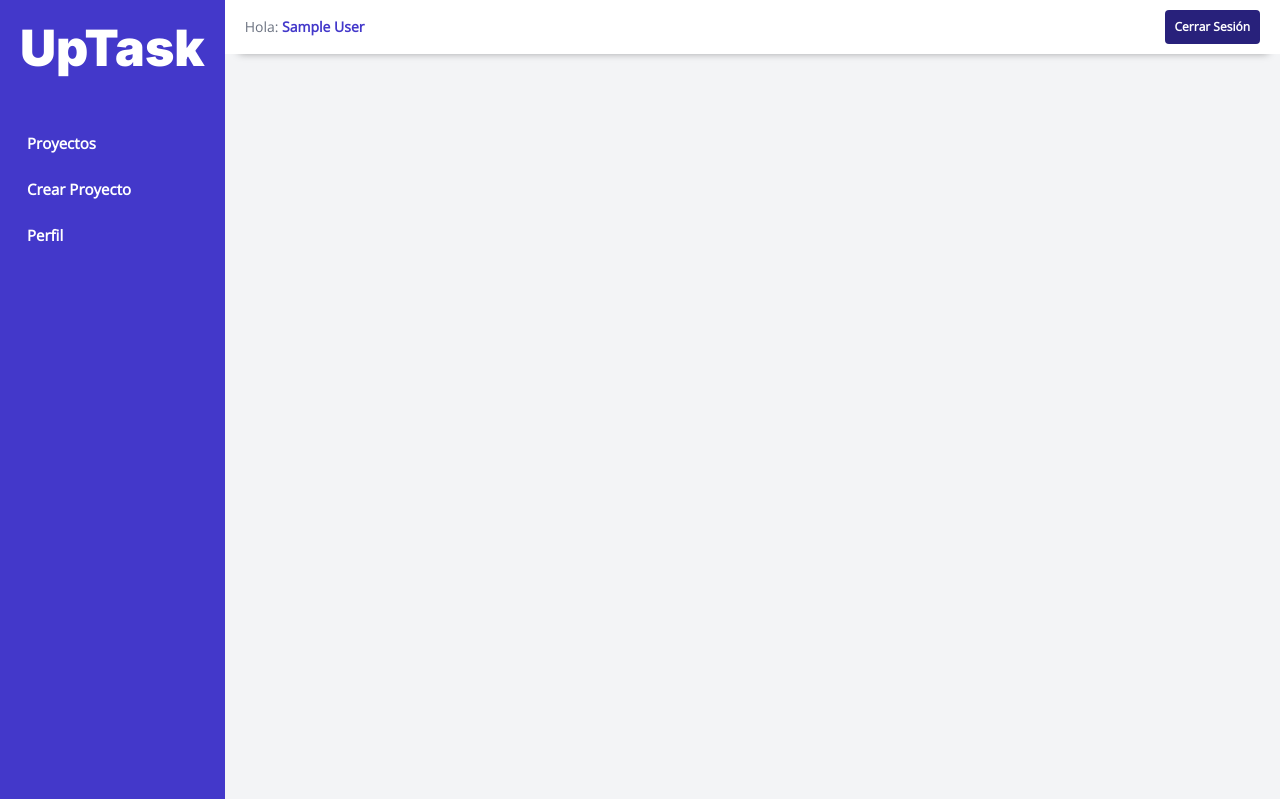
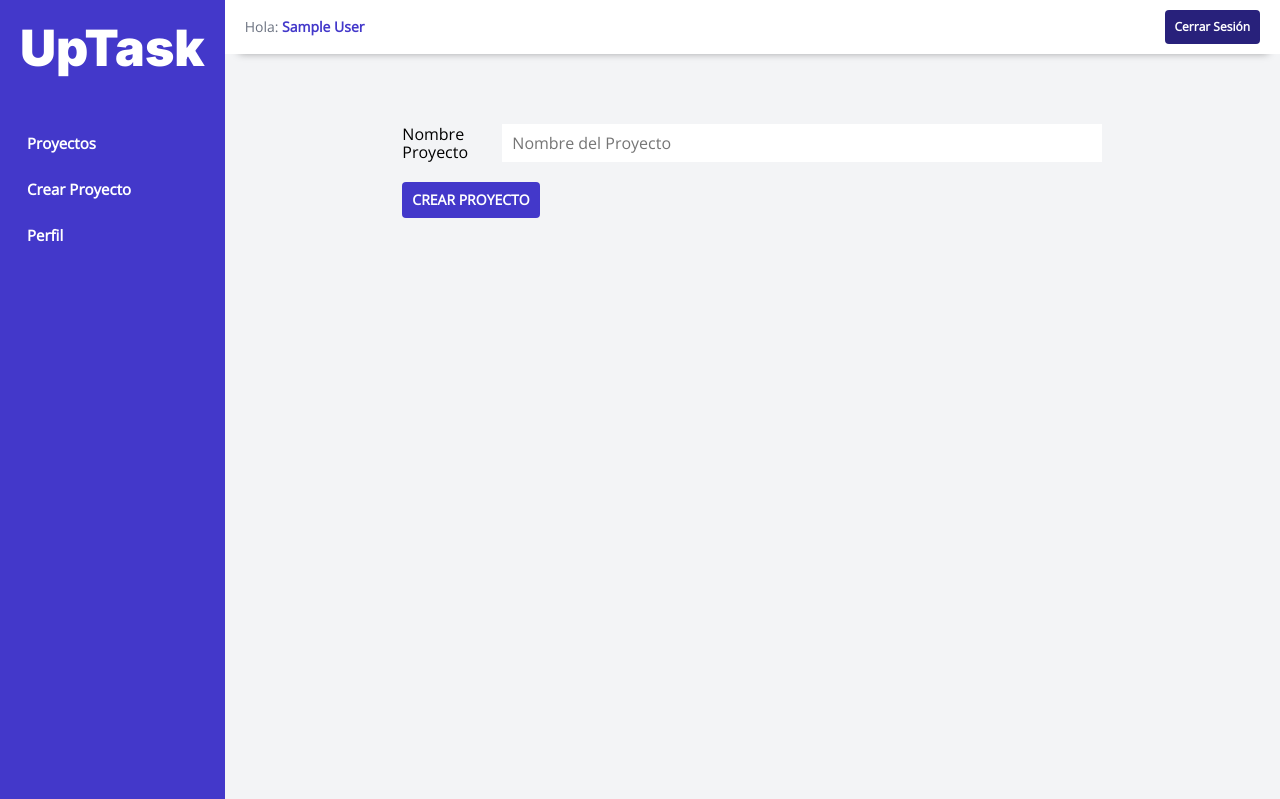
Before and after one commit to RicardoPayan/UpTask, a PHP site: the page made by views/dashboard/crear-proyecto.php in a window 1280 px wide. Shown: the top 799 px of the page. Run offline with PHP 8.4, Linux system fonts and the light colour scheme; the visitor is signed in with stand-in values (Sample User, id 1); the template is opened without the code that fills it: most values are stand-ins (such as "Sample title", 1, 10 or a date in 2020); data that the repository does not hold is empty.

Commit message:
Ya se pueden agregar proyectos la DB

```diff
--- a/public/index.php
+++ b/public/index.php
@@ -33,6 +33,7 @@ $router->get('/confirmar',[LoginController::class, 'confirmar']);
 //Zona de proyectos
 $router->get('/dashboard',[DashboardController::class, 'index']);
 $router->get('/crear-proyecto',[DashboardController::class, 'crear_proyecto']);
+$router->post('/crear-proyecto',[DashboardController::class, 'crear_proyecto']);
 $router->get('/perfil',[DashboardController::class, 'perfil']);
 
 
--- a/src/scss/dashboard/_dashboard.scss
+++ b/src/scss/dashboard/_dashboard.scss
@@ -22,4 +22,20 @@
       text-align: center;
     }
   }
+
+  .formulario{
+    /*Selecionar todos los que no sean del tipo submit*/
+    input:not([type="submit"]){
+      background-color: v.$blanco;
+    }
+
+    input[type="submit"]{
+      @include m.boton(v.$indigo,v.$blanco);
+      padding: 1rem;
+      text-transform: uppercase;
+      font-weight: bold;
+      font-size: 1.4rem;
+      border-radius: 0.4rem;
+    }
+  }
 }
--- a/views/dashboard/crear-proyecto.php
+++ b/views/dashboard/crear-proyecto.php
@@ -1,3 +1,9 @@
 <?php include_once __DIR__.'/header-dashboard.php';?>
-
+    <div class="contenedor-sm">
+        <?php include_once __DIR__.'/../templates/alertas.php'; ?>
+        <form class="formulario" method="post" action="/crear-proyecto">
+            <?php include_once __DIR__.'/formulario-proyecto.php'; ?>
+            <input type="submit" value="Crear Proyecto">
+        </form>
+    </div>
 <?php include_once __DIR__.'/footer-dashboard.php';?>
--- /dev/null
+++ b/views/dashboard/formulario-proyecto.php
@@ -0,0 +1,4 @@
+<div class="campo">
+    <label for="proyecto">Nombre Proyecto</label>
+    <input type="text" name="proyecto" id="proyecto" placeholder="Nombre del Proyecto">
+</div>
```
Also changed, not shown: controllers/DashboardController.php (+28 -1 lines), models/Proyecto.php (added, +25 -0 lines), public/build/css/app.css, 1 other file.
